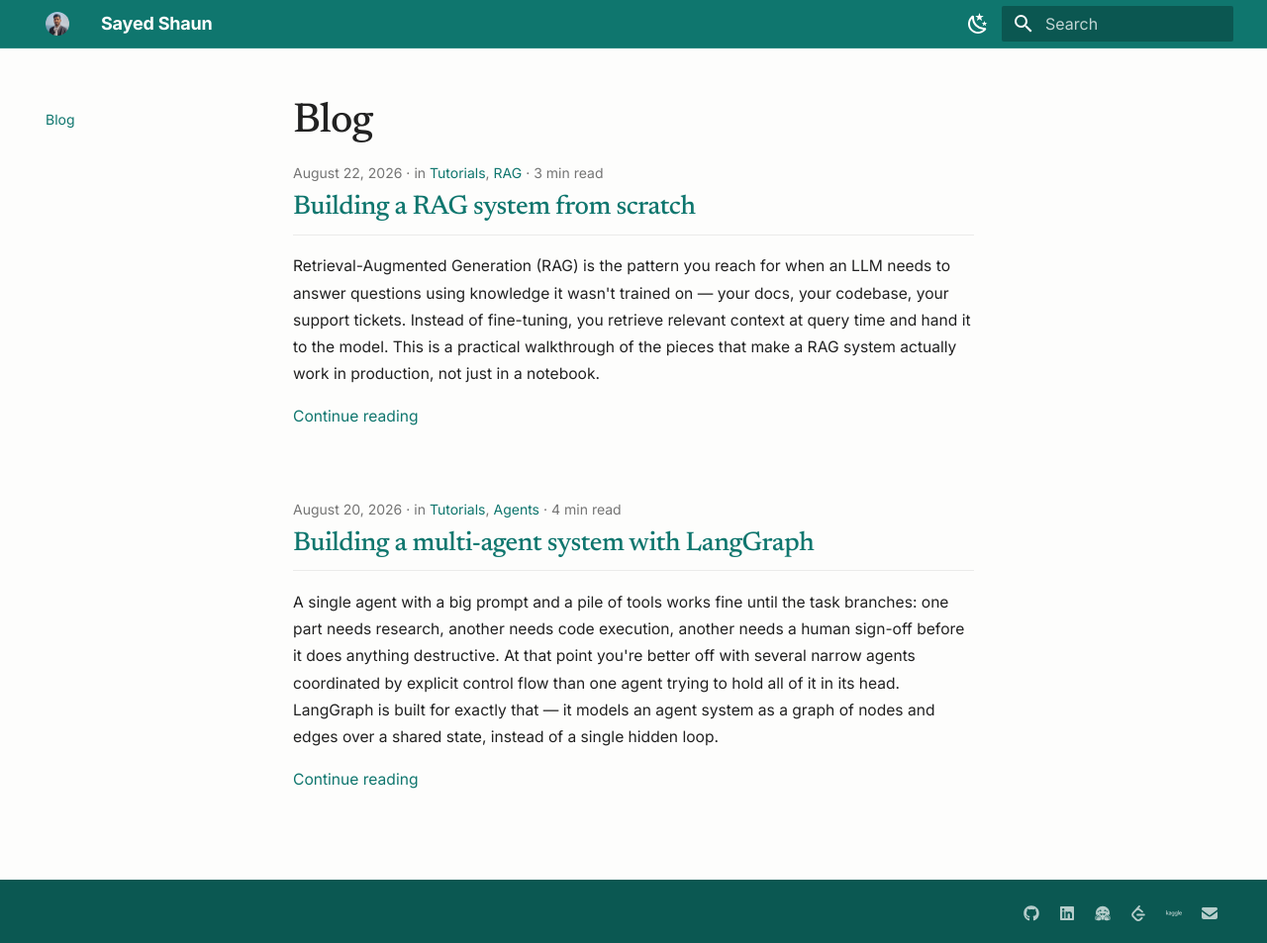
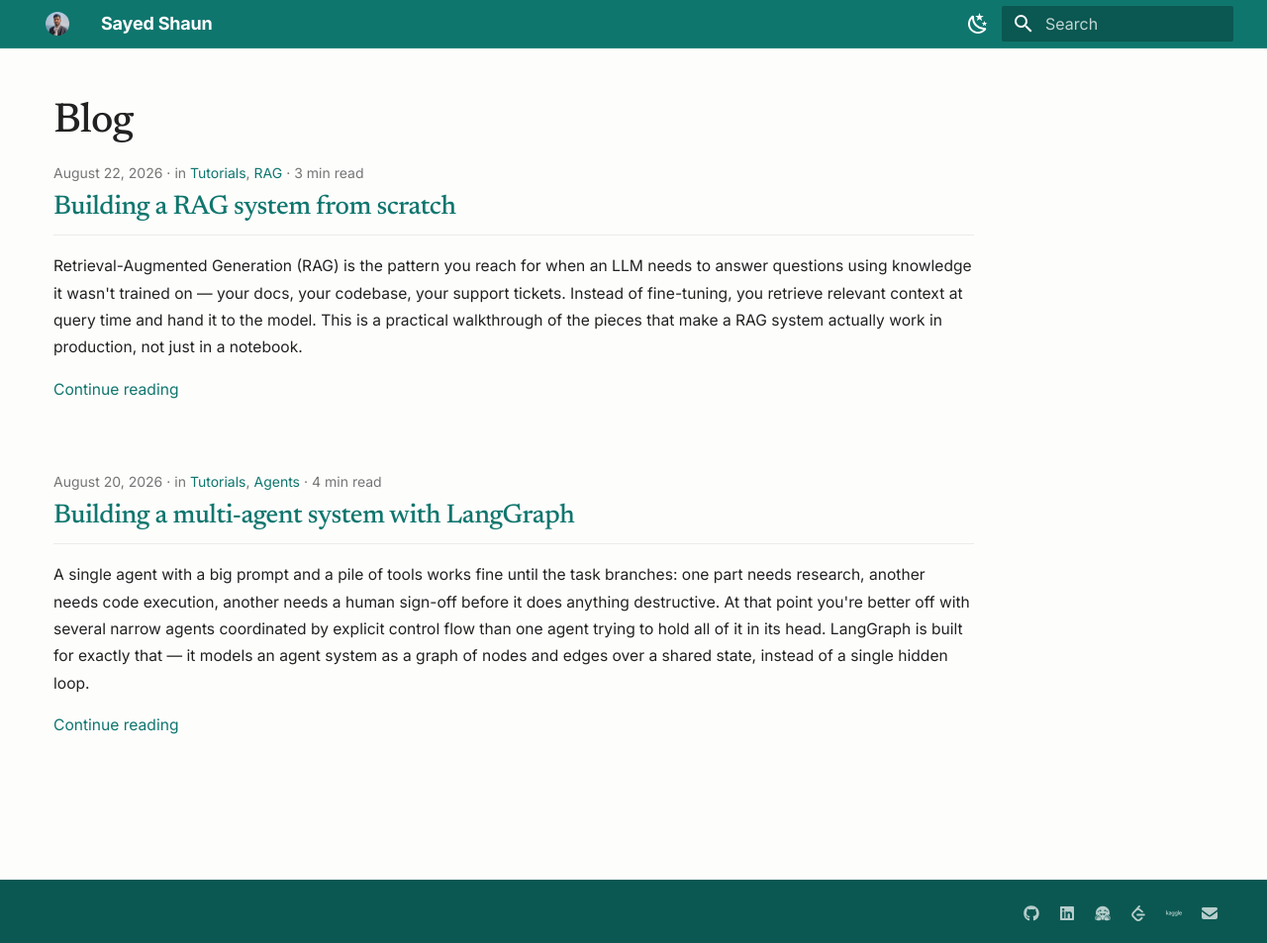
Before and after one commit to sayedshaun/sayedshaun.github.io, an MkDocs documentation site: the page built from docs/blog/index.md, in a window 1280 px wide and 953 px high. Shown: the whole window at 99% size. Built offline with MkDocs 1.6.1 and Material for MkDocs 9.7.7, drawn with Linux system fonts in a browser that asks for light colours.

Commit message:
Hide the blog's redundant single-item sidebar nav
With the homepage no longer an mkdocs page, nav has just one entry
(Blog), so the primary sidebar was showing a single "Blog" link while
already on the blog page. Hide it — the header logo still goes home
and search still finds posts.

Co-Authored-By: Claude Sonnet 5 <noreply@anthropic.com>

```diff
--- a/docs/assets/css/theme.css
+++ b/docs/assets/css/theme.css
@@ -1,5 +1,5 @@
 /* ---------------------------------------------------------------------------
-   Md Abu Sayed Shaun — Material for MkDocs, restyled.
+   Sayed Shaun — Material for MkDocs, restyled.
    A quieter palette than Material's defaults, a serif for display headings,
    and a few components of my own: the hero, entry rows, and meta lines.
    --------------------------------------------------------------------------- */
@@ -334,11 +334,10 @@
   padding: 0.1rem 0.4rem;
 }
 
-/* the sidebar repeats the site name/logo already shown in the header —
-   drop it once the sidebar sits next to the header (desktop); keep it in
-   the mobile drawer, where it's the only way back to the brand. */
-@media screen and (min-width: 76.25em) {
-  .md-nav--primary[data-md-level="0"] > .md-nav__title {
-    display: none;
-  }
+/* nav only has one entry (Blog) now that the homepage isn't an mkdocs
+   page, so the primary sidebar would just show a single redundant
+   "Blog" link while already on the blog. Drop it; the header logo
+   still links home, and the header search covers finding posts. */
+.md-sidebar--primary {
+  display: none;
 }
```
